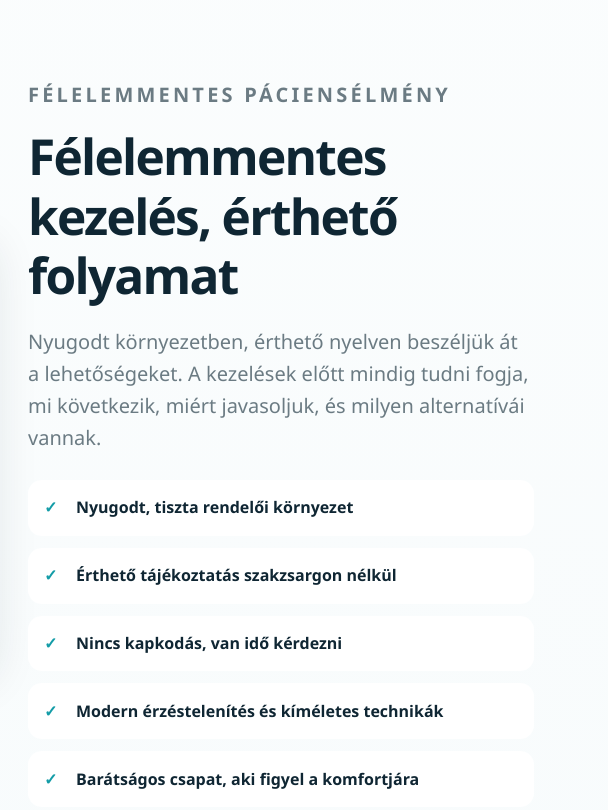
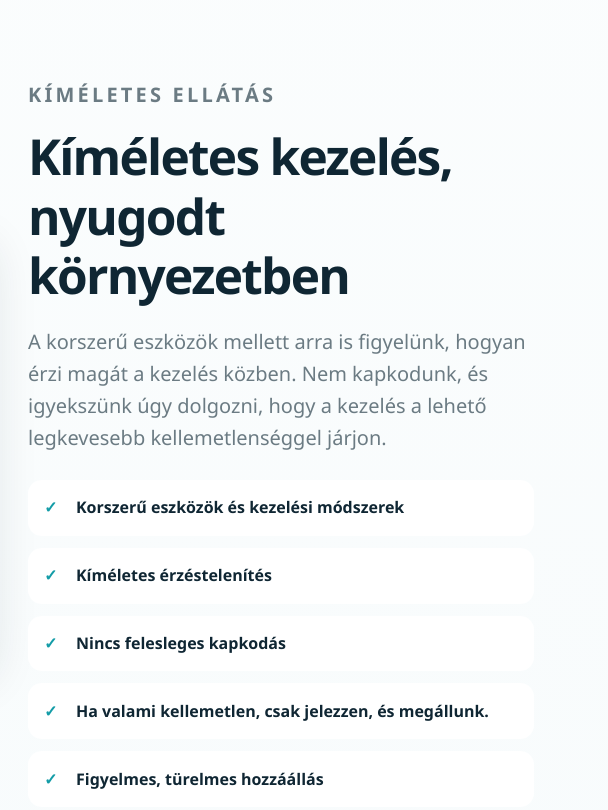
Before and after one commit to csakvarigergely-create/NovaDent, a website: page src/index.html in a window 1280 px wide. Shown: the part 1820-2630 px from the top of the page, 672-1280 px from the left. Drawn offline with Linux system fonts and the light colour scheme.

Commit message:
Update patient experience copy

```diff
--- a/src/index.html
+++ b/src/index.html
@@ -79,15 +79,15 @@
           <img src="https://images.unsplash.com/photo-1606811971618-4486d14f3f99?auto=format&fit=crop&w=1200&q=85" alt="Mosolygó páciens fogászati konzultáción">
         </div>
         <div class="split-copy">
-          <p class="eyebrow">Félelemmentes páciensélmény</p>
-          <h2>Félelemmentes kezelés, érthető folyamat</h2>
-          <p>Nyugodt környezetben, érthető nyelven beszéljük át a lehetőségeket. A kezelések előtt mindig tudni fogja, mi következik, miért javasoljuk, és milyen alternatívái vannak.</p>
+          <p class="eyebrow">Kíméletes ellátás</p>
+          <h2>Kíméletes kezelés, nyugodt környezetben</h2>
+          <p>A korszerű eszközök mellett arra is figyelünk, hogyan érzi magát a kezelés közben. Nem kapkodunk, és igyekszünk úgy dolgozni, hogy a kezelés a lehető legkevesebb kellemetlenséggel járjon.</p>
           <ul class="check-list">
-            <li>Nyugodt, tiszta rendelői környezet</li>
-            <li>Érthető tájékoztatás szakzsargon nélkül</li>
-            <li>Nincs kapkodás, van idő kérdezni</li>
-            <li>Modern érzéstelenítés és kíméletes technikák</li>
-            <li>Barátságos csapat, aki figyel a komfortjára</li>
+            <li>Korszerű eszközök és kezelési módszerek</li>
+            <li>Kíméletes érzéstelenítés</li>
+            <li>Nincs felesleges kapkodás</li>
+            <li>Ha valami kellemetlen, csak jelezzen, és megállunk.</li>
+            <li>Figyelmes, türelmes hozzáállás</li>
           </ul>
         </div>
       </section>
```
